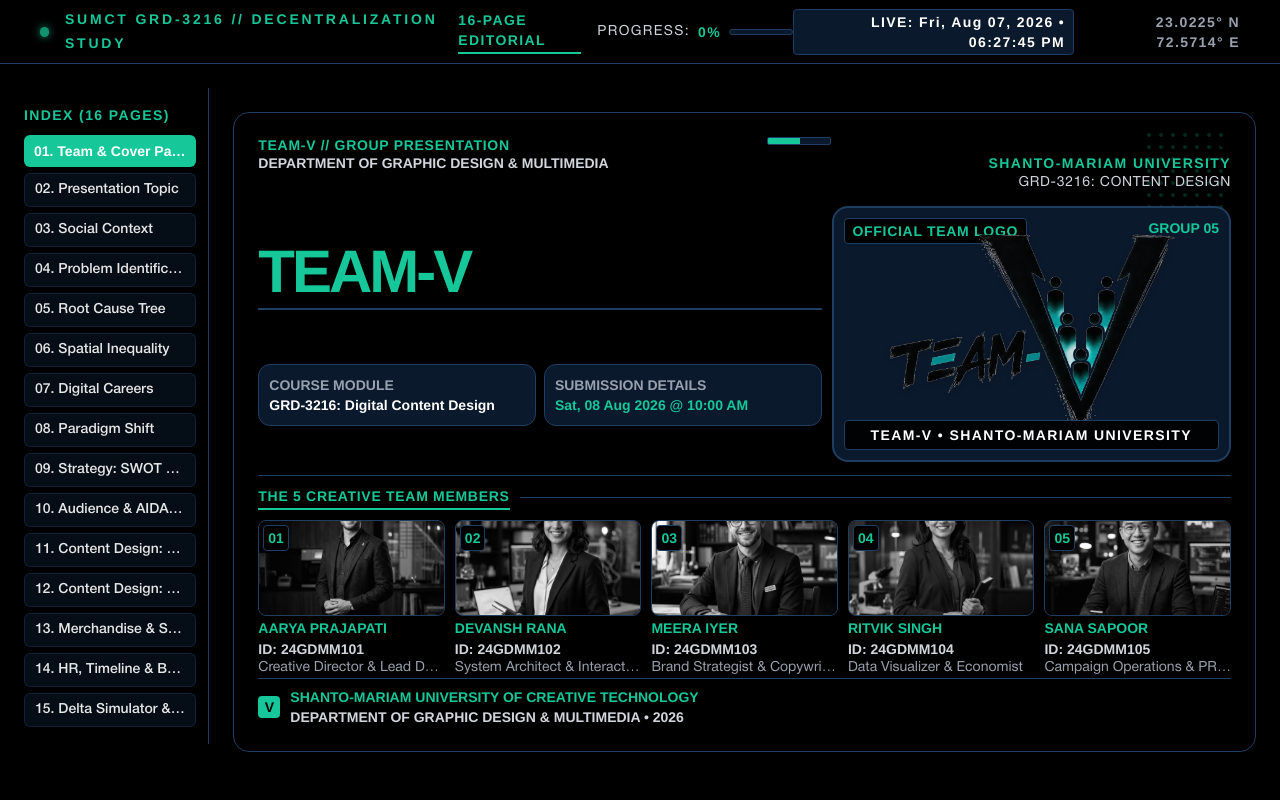
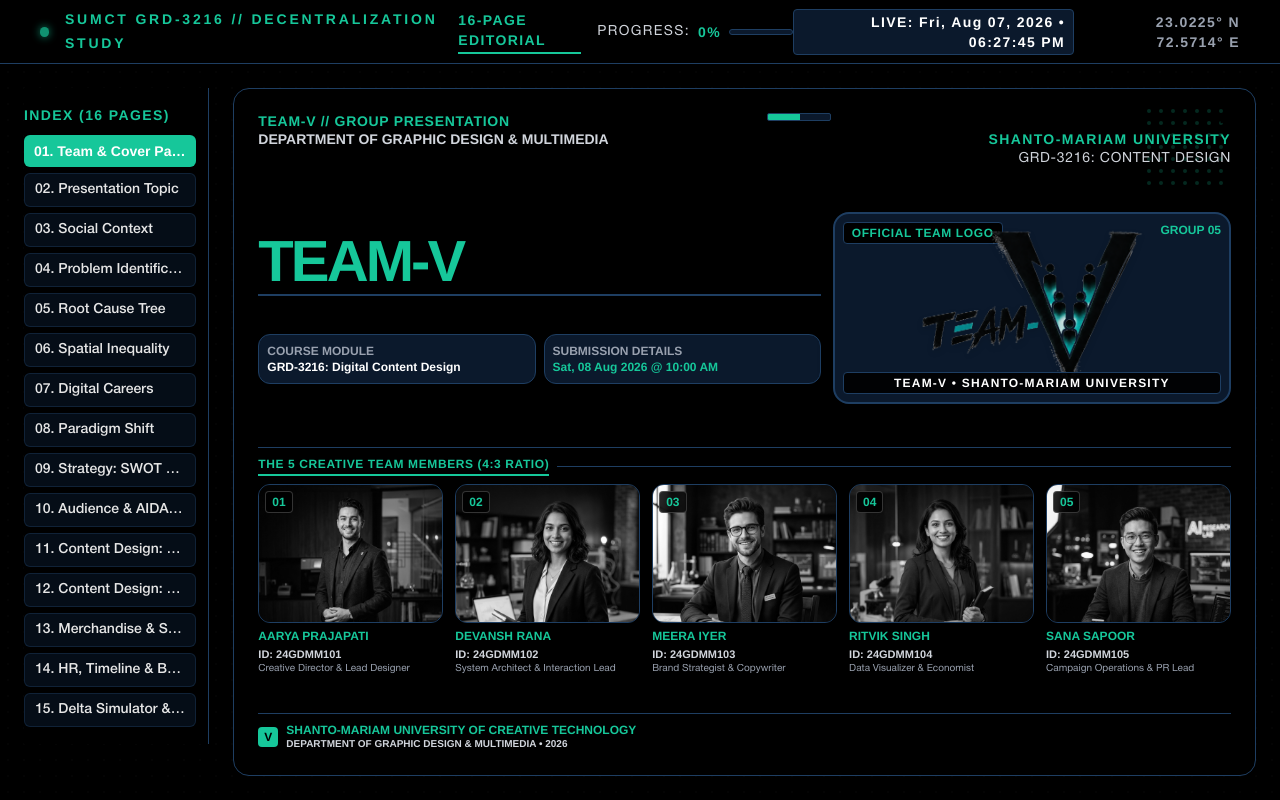
Before and after one commit to jamilhossaindin/Decentralization-Presentation, a React (Vite) app: page / in a window 1280 px wide. Built offline with nearby package versions, Linux system fonts and the light colour scheme; a web font is replaced by a local one.

Commit message:
Cover page: 4:3 aspect ratio for 5 team member photos

```diff
--- a/src/components/CoverPageReferenceStyle.tsx
+++ b/src/components/CoverPageReferenceStyle.tsx
@@ -50,7 +50,7 @@ export default function CoverPageReferenceStyle({ onNext }: CoverPageProps) {
   ];
 
   return (
-    <div className="w-full h-[80vh] min-h-[580px] bg-[#000000] text-white font-mono relative p-5 sm:p-6 rounded-2xl border border-[#1E3E62] shadow-xl overflow-hidden flex flex-col justify-between">
+    <div className="w-full h-[86vh] min-h-[660px] bg-[#000000] text-white font-mono relative p-5 sm:p-6 rounded-2xl border border-[#1E3E62] shadow-xl overflow-hidden flex flex-col justify-between">
       {/* Background Halftone Grid Dots (Top Right) */}
       <div className="absolute top-5 right-8 grid grid-cols-7 gap-2 opacity-20 pointer-events-none z-0">
         {Array.from({ length: 49 }).map((_, i) => (
@@ -79,28 +79,28 @@ export default function CoverPageReferenceStyle({ onNext }: CoverPageProps) {
       </div>
 
       {/* MAIN BODY: DEDICATED TEAM-V LOGO & BRANDING STAGE */}
-      <div className="grid grid-cols-1 lg:grid-cols-12 gap-2.5 items-center relative z-10 my-2.5">
+      <div className="grid grid-cols-1 lg:grid-cols-12 gap-3 items-center relative z-10 my-1">
         {/* Left Column: Team-V Typography Title & Info */}
-        <div className="lg:col-span-7 space-y-2.5">
+        <div className="lg:col-span-7 space-y-2">
           <div className="space-y-0">
-            <h1 className="text-[60px] font-black font-display tracking-tighter leading-none text-[#16C79A] uppercase relative">
+            <h1 className="text-[52px] sm:text-[58px] font-black font-display tracking-tighter leading-none text-[#16C79A] uppercase relative">
               <span className="block drop-shadow-md text-[#16C79A]">TEAM-V</span>
             </h1>
-            <div className="w-full h-0.5 bg-[#1E3E62] mt-1.5" />
+            <div className="w-full h-0.5 bg-[#1E3E62] mt-1" />
           </div>
 
-          <div className="space-y-2 pt-1">
-            <h3 className="text-base sm:text-lg font-bold text-[#16C79A] font-display uppercase tracking-tight">
+          <div className="space-y-1.5 pt-0.5">
+            <h3 className="text-sm sm:text-base font-bold text-[#16C79A] font-display uppercase tracking-tight">
               CREATIVE DIGITAL STRATEGISTS & SYSTEM DESIGNERS
             </h3>
 
-            <div className="grid grid-cols-1 sm:grid-cols-2 gap-2 text-sm font-mono text-white pt-1">
-              <div className="p-2.5 rounded-xl bg-[#0B192C] border border-[#1E3E62] shadow-xs">
-                <span className="text-sm text-gray-400 font-bold uppercase block">Course Module</span>
+            <div className="grid grid-cols-1 sm:grid-cols-2 gap-2 text-xs font-mono text-white pt-0.5">
+              <div className="p-2 rounded-xl bg-[#0B192C] border border-[#1E3E62] shadow-xs">
+                <span className="text-xs text-gray-400 font-bold uppercase block">Course Module</span>
                 <span className="font-bold text-white block">GRD-3216: Digital Content Design</span>
               </div>
-              <div className="p-2.5 rounded-xl bg-[#0B192C] border border-[#1E3E62] shadow-xs">
-                <span className="text-sm text-gray-400 font-bold uppercase block">Submission Details</span>
+              <div className="p-2 rounded-xl bg-[#0B192C] border border-[#1E3E62] shadow-xs">
+                <span className="text-xs text-gray-400 font-bold uppercase block">Submission Details</span>
                 <span className="font-bold text-[#16C79A] block">Sat, 08 Aug 2026 @ 10:00 AM</span>
               </div>
             </div>
@@ -109,12 +109,12 @@ export default function CoverPageReferenceStyle({ onNext }: CoverPageProps) {
 
         {/* Right Column: High-Res Official Team-V Logo Display */}
         <div className="lg:col-span-5 flex justify-center relative">
-          <div className="relative w-full h-56 sm:h-64 rounded-2xl bg-[#0B192C] border-2 border-[#1E3E62] p-4 shadow-xl flex items-center justify-center overflow-hidden group">
+          <div className="relative w-full h-44 sm:h-48 rounded-2xl bg-[#0B192C] border-2 border-[#1E3E62] p-3 shadow-xl flex items-center justify-center overflow-hidden group">
             {/* Corner Tech Badges */}
-            <div className="absolute top-2.5 left-2.5 text-sm font-mono bg-[#000000] text-[#16C79A] border border-[#1E3E62] px-2 py-0.5 rounded font-bold uppercase tracking-wider">
+            <div className="absolute top-2 left-2 text-xs font-mono bg-[#000000] text-[#16C79A] border border-[#1E3E62] px-2 py-0.5 rounded font-bold uppercase tracking-wider">
               OFFICIAL TEAM LOGO
             </div>
-            <div className="absolute top-2.5 right-2.5 text-sm font-mono text-[#16C79A] font-bold">
+            <div className="absolute top-2 right-2 text-xs font-mono text-[#16C79A] font-bold">
               GROUP 05
             </div>
 
@@ -122,55 +122,55 @@ export default function CoverPageReferenceStyle({ onNext }: CoverPageProps) {
             <img
               src="/team_v_logo.png"
               alt="Team-V Official Logo"
-              className="max-h-48 sm:max-h-52 w-auto object-contain relative z-10 drop-shadow-md group-hover:scale-105 transition-transform duration-300"
+              className="max-h-36 sm:max-h-40 w-auto object-contain relative z-10 drop-shadow-md group-hover:scale-105 transition-transform duration-300"
             />
 
             {/* Bottom Tagline Overlay */}
-            <div className="absolute bottom-2.5 inset-x-2.5 text-center text-sm font-mono bg-[#000000]/90 text-white border border-[#1E3E62] px-2 py-1 rounded font-bold uppercase tracking-widest z-10">
+            <div className="absolute bottom-2 inset-x-2 text-center text-xs font-mono bg-[#000000]/90 text-white border border-[#1E3E62] px-2 py-0.5 rounded font-bold uppercase tracking-widest z-10">
               TEAM-V • SHANTO-MARIAM UNIVERSITY
             </div>
           </div>
         </div>
       </div>
 
-      {/* 5 TEAM MEMBERS ROW */}
-      <div className="pt-2.5 border-t border-[#1E3E62] space-y-2.5 z-10 relative">
-        <div className="flex items-center gap-2.5 text-sm font-mono">
+      {/* 5 TEAM MEMBERS ROW IN 4:3 RATIO */}
+      <div className="pt-2 border-t border-[#1E3E62] space-y-2 z-10 relative">
+        <div className="flex items-center gap-2 text-xs font-mono">
           <span className="font-bold text-[#16C79A] uppercase tracking-wider border-b-2 border-[#16C79A] pb-0.5">
-            THE 5 CREATIVE TEAM MEMBERS
+            THE 5 CREATIVE TEAM MEMBERS (4:3 RATIO)
           </span>
           <div className="flex-1 h-px bg-[#1E3E62]" />
         </div>
 
-        {/* 5 TEAM MEMBERS GRID */}
-        <div className="grid grid-cols-2 sm:grid-cols-5 gap-2.5">
+        {/* 5 TEAM MEMBERS GRID (4:3 Aspect Ratio) */}
+        <div className="grid grid-cols-2 sm:grid-cols-5 gap-3">
           {team.map((mem, idx) => (
             <motion.div
               key={idx}
               initial={{ opacity: 0, y: 6, scale: 0.96 }}
               animate={{ opacity: 1, y: 0, scale: 1 }}
               transition={{ delay: idx * 0.04, duration: 0.2, ease: [0.23, 1, 0.32, 1] }}
-              className="space-y-1 group cursor-pointer"
+              className="space-y-1.5 group cursor-pointer"
             >
-              {/* Member Photo Frame */}
-              <div className="w-full h-20 sm:h-24 bg-[#0B192C] rounded-lg overflow-hidden border border-[#1E3E62] shadow-sm group-hover:border-[#16C79A] transition-colors relative">
+              {/* Member Photo Frame in 4:3 Aspect Ratio */}
+              <div className="aspect-[4/3] w-full bg-[#0B192C] rounded-xl overflow-hidden border border-[#1E3E62] shadow-md group-hover:border-[#16C79A] transition-all relative">
                 <img
                   src={mem.img}
                   alt={`${mem.firstName} ${mem.lastName}`}
-                  className="w-full h-full object-cover grayscale group-hover:grayscale-0 transition-all duration-300"
+                  className="w-full h-full object-cover object-top grayscale group-hover:grayscale-0 group-hover:scale-105 transition-all duration-300"
                 />
-                <div className="absolute top-1 left-1 bg-[#000000] text-[#16C79A] border border-[#1E3E62] text-sm font-mono px-1 py-0.5 rounded font-bold">
+                <div className="absolute top-1.5 left-1.5 bg-[#000000]/85 text-[#16C79A] border border-white/20 text-xs font-mono px-1.5 py-0.5 rounded font-bold backdrop-blur-xs">
                   {mem.num}
                 </div>
               </div>
 
               {/* Member Details */}
               <div className="space-y-0.5">
-                <div className="text-sm font-bold font-mono text-[#16C79A] leading-tight truncate">
+                <div className="text-xs font-bold font-mono text-[#16C79A] leading-tight truncate">
                   {mem.firstName} {mem.lastName}
                 </div>
-                <p className="text-sm font-mono text-gray-300 font-semibold">{mem.id}</p>
-                <p className="text-sm font-mono text-gray-400 truncate leading-none">{mem.role}</p>
+                <p className="text-[11px] font-mono text-gray-300 font-semibold">{mem.id}</p>
+                <p className="text-[10px] font-mono text-gray-400 truncate leading-none">{mem.role}</p>
               </div>
             </motion.div>
           ))}
@@ -178,15 +178,15 @@ export default function CoverPageReferenceStyle({ onNext }: CoverPageProps) {
       </div>
 
       {/* FOOTER METADATA BAR */}
-      <div className="pt-2 border-t border-[#1E3E62] flex flex-col sm:flex-row items-start sm:items-center justify-between text-sm font-mono text-white gap-2 z-10 relative">
+      <div className="pt-2 border-t border-[#1E3E62] flex flex-col sm:flex-row items-start sm:items-center justify-between text-xs font-mono text-white gap-1 z-10 relative">
         {/* Department Info */}
-        <div className="flex items-center gap-2.5">
-          <div className="w-5.5 h-5.5 bg-[#16C79A] rounded flex items-center justify-center text-black font-bold text-sm">
+        <div className="flex items-center gap-2">
+          <div className="w-5 h-5 bg-[#16C79A] rounded flex items-center justify-center text-black font-bold text-xs">
             V
           </div>
           <div className="leading-tight">
-            <p className="font-bold text-[#16C79A] uppercase text-sm">SHANTO-MARIAM UNIVERSITY OF CREATIVE TECHNOLOGY</p>
-            <p className="text-gray-300 font-semibold text-sm">DEPARTMENT OF GRAPHIC DESIGN & MULTIMEDIA • 2026</p>
+            <p className="font-bold text-[#16C79A] uppercase text-xs">SHANTO-MARIAM UNIVERSITY OF CREATIVE TECHNOLOGY</p>
+            <p className="text-gray-300 font-semibold text-[10px]">DEPARTMENT OF GRAPHIC DESIGN & MULTIMEDIA • 2026</p>
           </div>
         </div>
       </div>
```
